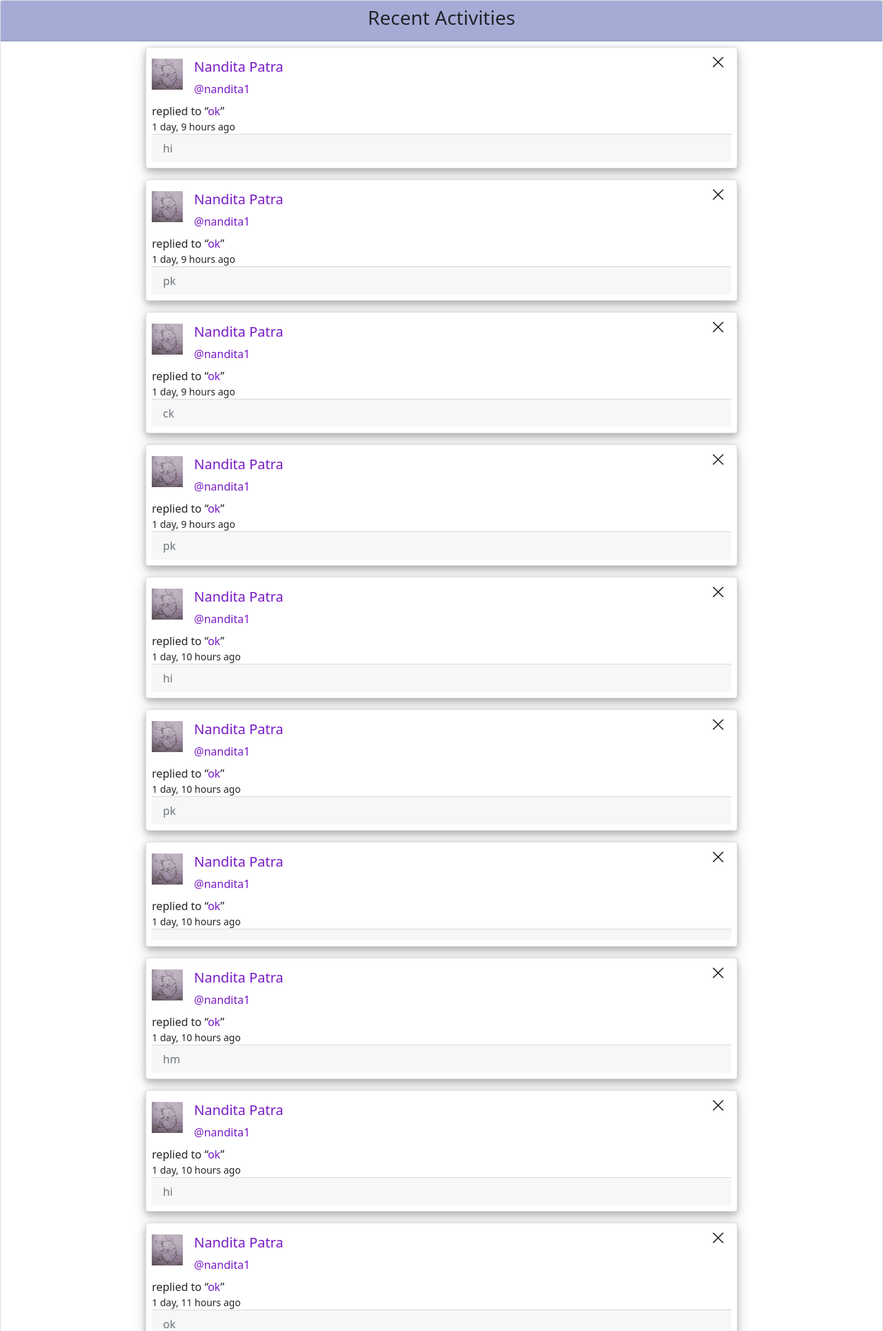
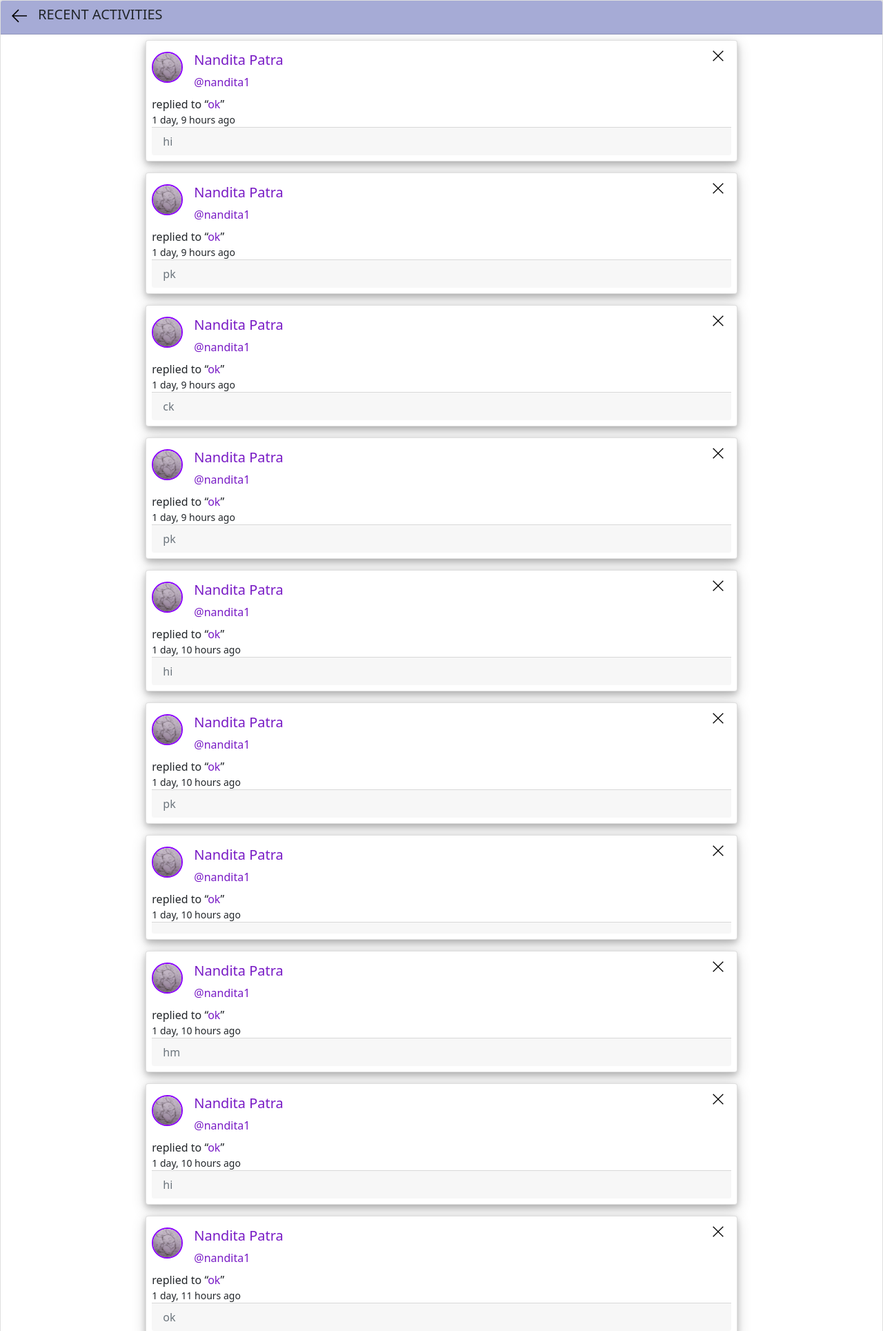
Before and after one commit to nandita-exe/studybud, a Django app: page /activity/ in a window 1280 px wide. Shown: the part 64-1993 px from the top of the page at 69% size. Run offline with Django 4.2, Linux system fonts and the light colour scheme; a user stored in the database is signed in; data comes from the database, SQL or seed files in the repository; some libraries are stand-ins or nearby versions.

Commit message:
Update activity.html

```diff
--- a/base/templates/base/activity.html
+++ b/base/templates/base/activity.html
@@ -4,7 +4,19 @@
 <main class="layout">
   <div class="card m-0" >
     <div class="card-header text-center">
-      <h3>Recent Activities</h3>
+      <div class=" d-flex flex-end m-0">
+        <!-- <div class="room__topLeft"> -->
+            <a href="{{request.META.HTTP_REFERER}}">
+            <svg version="1.1" xmlns="http://www.w3.org/2000/svg" width="22" height="22" viewBox="0 0 32 32">
+              <title>arrow-left</title>
+              <path
+                d="M13.723 2.286l-13.723 13.714 13.719 13.714 1.616-1.611-10.96-10.96h27.625v-2.286h-27.625l10.965-10.965-1.616-1.607z"
+              ></path>
+            </svg>
+          </a>
+          <h5 class="text-uppercase ms-3">Recent Activities</h5>
+
+      </div>
 
     </div>
 
@@ -18,7 +30,7 @@
                 <div class="d-flex justify-content-between">
                   <a style="color:#781ac5" href="{% url 'user-profile' message.user.id %}" class="roomListRoom__author my-2 text-decoration-none">
                     <div class="d-flex flex-col">
-                      <img src="{{message.user.avatar.url}}" class="avatar--medium active"/>
+                      <img src="{{message.user.avatar.url}}" class="avatar avatar--medium active"/>
                       <div class="ms-3">
                       <h5 class="">{{user.name}}</h5>
                       <span class="">@{{user.username}}</span>
```
